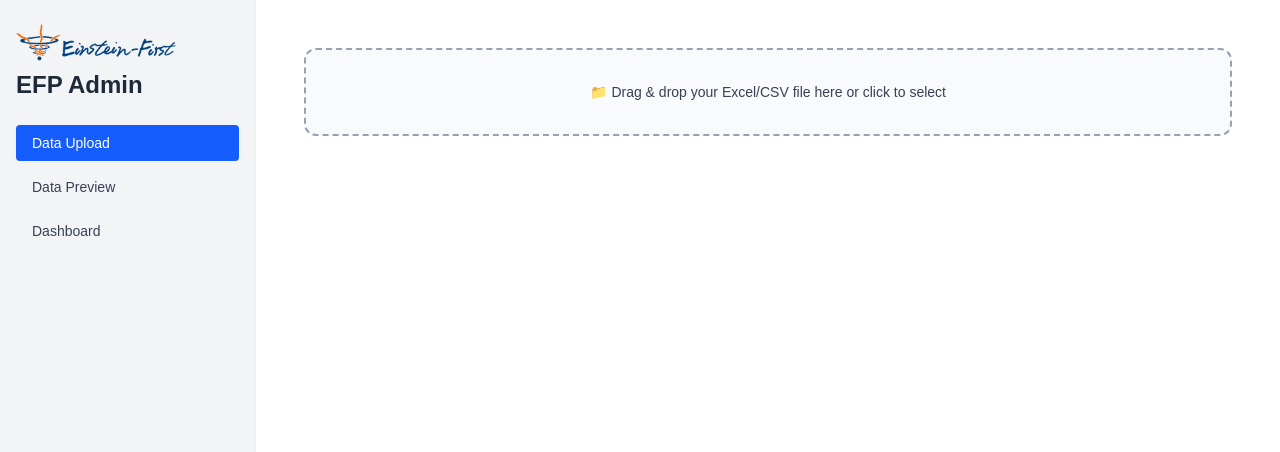
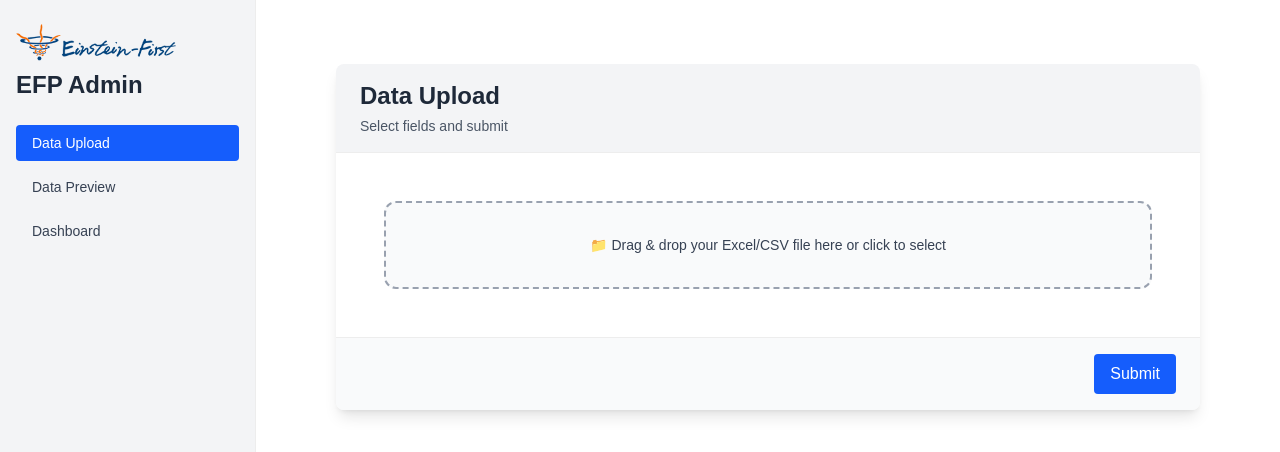
Before and after one commit to Nandani-06/capstoneGroup8, a Next.js app in the folder client/: page /upload in a window 1280 px wide. Shown: the top 452 px of the page. Built offline with nearby package versions, Linux system fonts and the light colour scheme.

Commit message:
Improve upload page layout and styling

```diff
--- a/client/app/upload/page.tsx
+++ b/client/app/upload/page.tsx
@@ -1,3 +1,4 @@
+// app/upload/page.tsx
 'use client'
 
 import FileImportTable from '@/components/FileImportTable'
@@ -16,17 +17,36 @@ const availableFields = [
   "industry",
   "file_name",
   "sheet_name",
-  "tags"]
+  "tags"
+]
 
-export default function ProcessPage() {
+export default function UploadPage() {
   const handleSubmit = (data: any[]) => {
     console.log('Submitted Data:', data)
-    // Handle the submitted data here
   }
 
   return (
-    <div className="max-w-screen-xl mx-auto">
-      <FileImportTable availableFields={availableFields} onSubmit={handleSubmit} />
+    <div className="max-w-4xl mx-auto py-10 px-4">
+      <section className="bg-white rounded-lg shadow-lg overflow-hidden">
+        <header className="bg-gray-100 px-6 py-4 border-b">
+          <h1 className="text-2xl font-semibold text-gray-800">Data Upload</h1>
+          <p className="mt-1 text-sm text-gray-600">Select fields and submit</p>
+        </header>
+        <div className="p-6 space-y-6">
+          <FileImportTable
+            availableFields={availableFields}
+            onSubmit={handleSubmit}
+          />
+        </div>
+        <footer className="px-6 py-4 bg-gray-50 border-t text-right">
+          <button
+            onClick={() => {}}
+            className="px-4 py-2 bg-blue-600 text-white rounded hover:bg-blue-700 transition"
+          >
+            Submit
+          </button>
+        </footer>
+      </section>
     </div>
   )
 }
```
